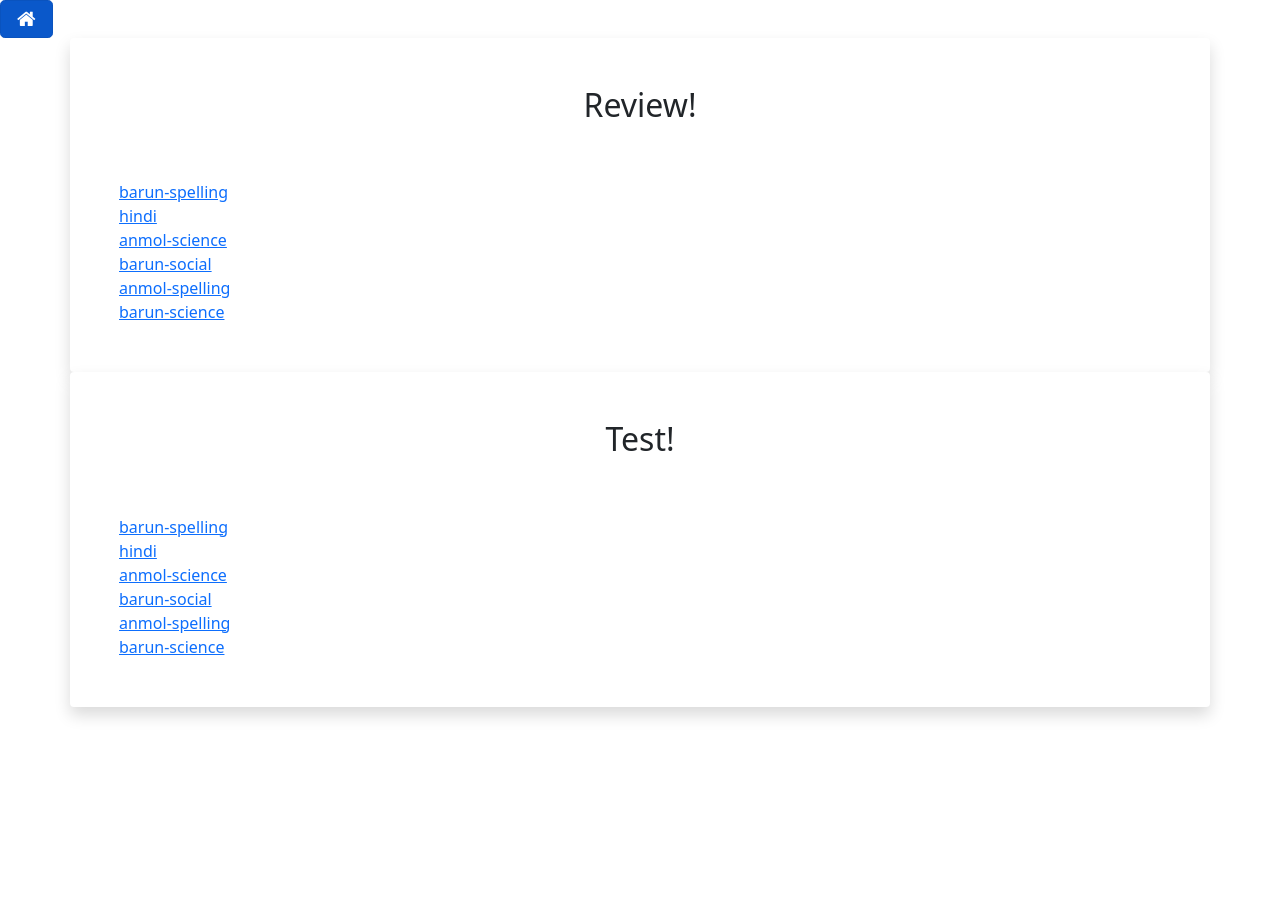
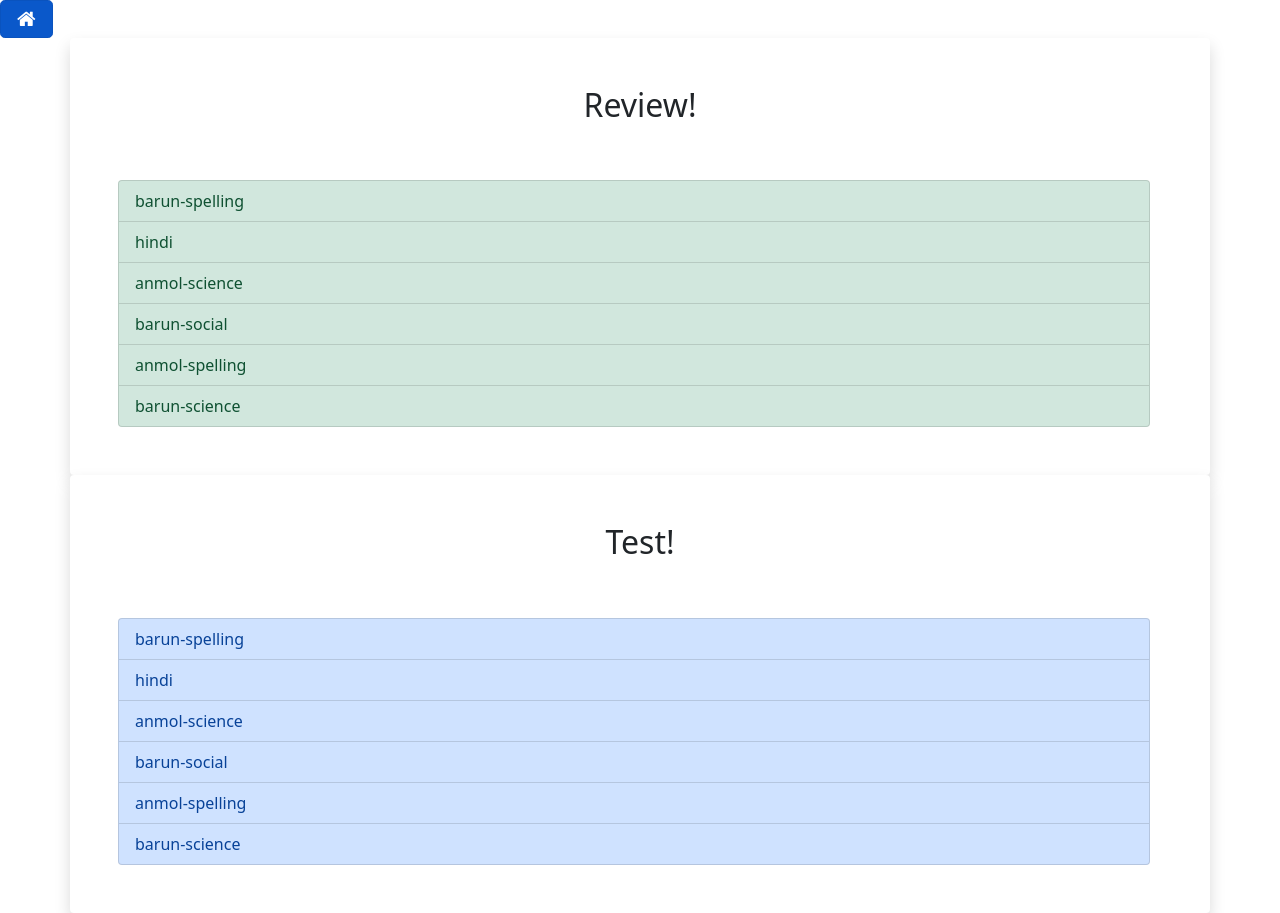
Before and after one commit to sukhbinder/learninghub, a Django app: page /spelling/ in a window 1280 px wide. Before the commit the page ends 718 px from the top, so only its background shows below. Run offline with Django 3.2, Linux system fonts and the light colour scheme; data comes from the database, SQL or seed files in the repository; some libraries are stand-ins or nearby versions.

Commit message:
List group for index

```diff
--- a/spelling/templates/spelling/index.html
+++ b/spelling/templates/spelling/index.html
@@ -10,14 +10,16 @@
         <h2 class="h2">Review!</h2>
     </header>
     {% if data %}
-    <table>
+    <!-- <table> -->
+        <div class="list-group">
         {% for exp in data %}
-        <tr>
-            <td> <a href={{exp.0}}?subject={{exp.0}}>{{exp.1}}</a></td>
-        </tr>
+        <!-- <tr> -->
+            <!-- <td> <a href={{exp.0}}?subject={{exp.0}}>{{exp.1}}</a></td> -->
+            <a href={{exp.0}}?subject={{exp.0}} class="list-group-item list-group-item-action list-group-item-success">{{exp.1}}</a>
+        <!-- </tr> -->
 
         {% endfor %}
-
+        </div>
         <!-- <tr>
             <td> <a href="2?subject=2">XXXXXXX</a></td>
         </tr>
@@ -27,7 +29,7 @@
         <tr>
             <td> <a href="4?subject=4">Barun Spelling</a></td>
         </tr> -->
-    </table>
+    <!-- </table> -->
 
     {% else %}
 
@@ -45,15 +47,17 @@
     </header>
 
     {% if data %}
-    <table>
+    <!-- <table> -->
+        <div class="list-group">
         {% for exp in data %}
-        <tr>
-            <td> <a href=test/{{exp.0}}?subject={{exp.0}}>{{exp.1}}</a></td>
-        </tr>
+        <!-- <tr> -->
+            <!-- <td> <a href=test/{{exp.0}}?subject={{exp.0}}>{{exp.1}}</a></td> -->
+            <a href=test/{{exp.0}}?subject={{exp.0}} class="list-group-item list-group-item-action list-group-item-primary">{{exp.1}}</a>
+        <!-- </tr> -->
 
         {% endfor %}
-
-    </table>
+    </div>
+    <!-- </table> -->
 
     {% else %}
 
```
